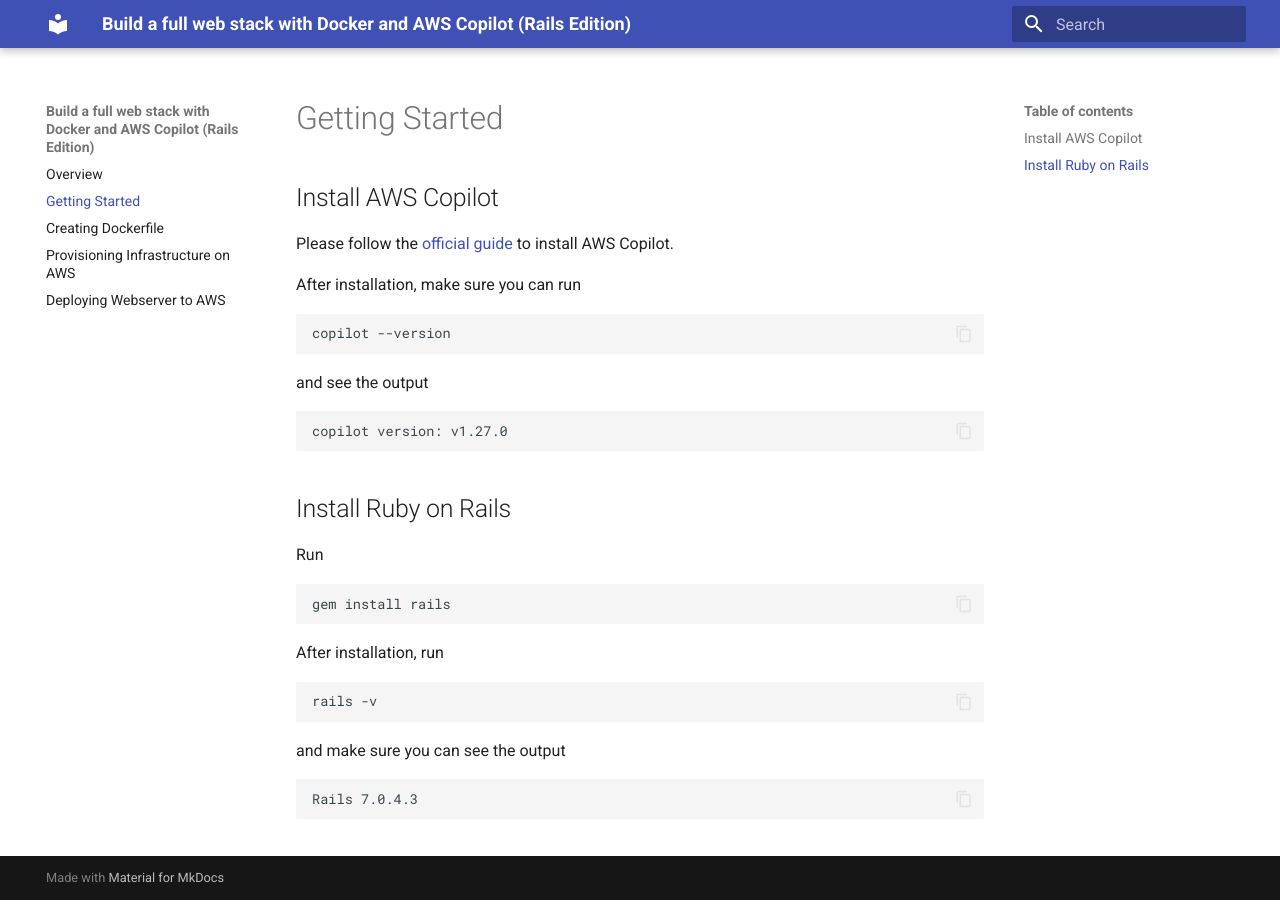
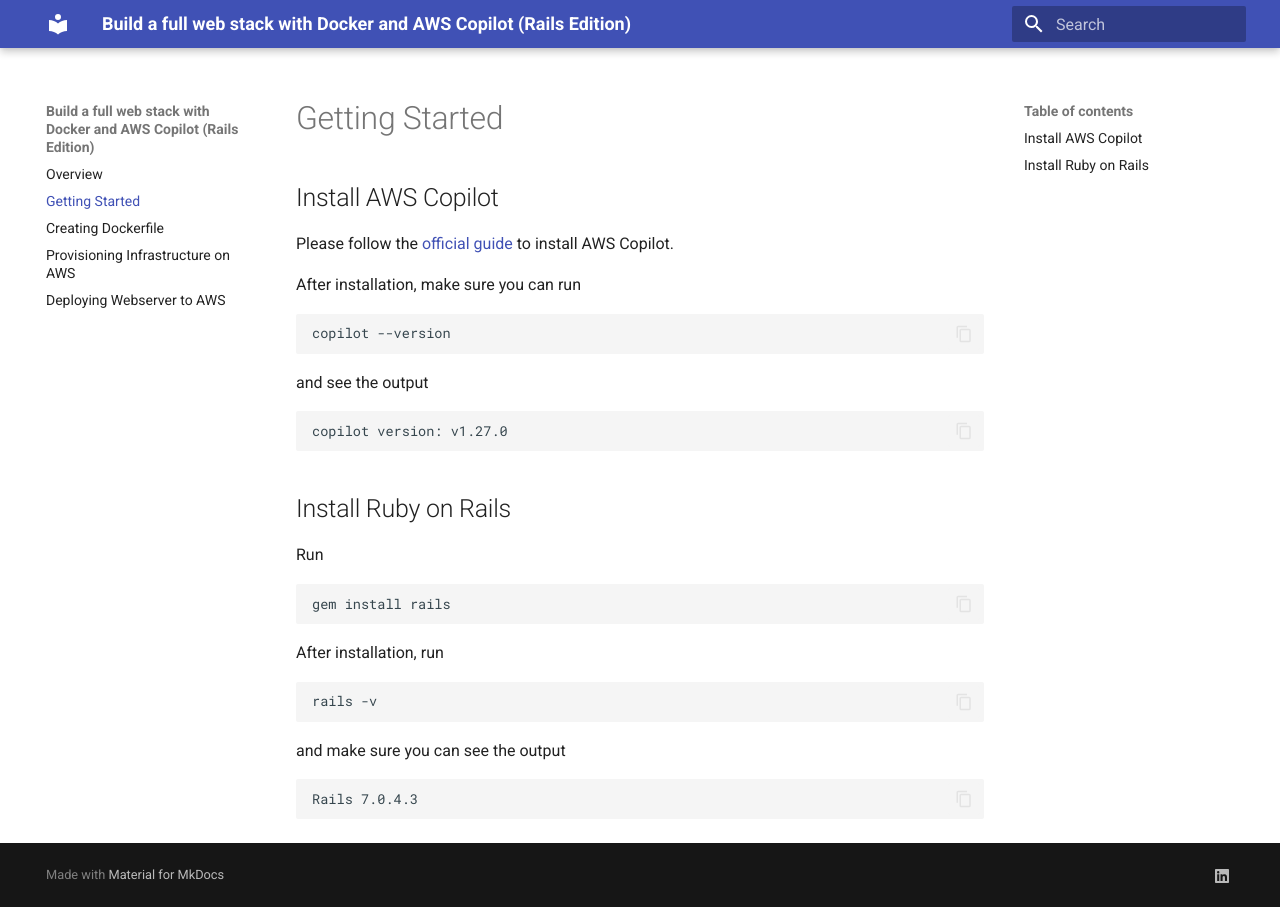
Before and after one commit to build-with-aws-copilot/rails_docs, an MkDocs documentation site: the page built from docs/getting_started.md, in a window 1280 px wide. Built offline with MkDocs 1.6.1 and Material for MkDocs 9.7.7, drawn with Linux system fonts in a browser that asks for light colours.

```diff
--- a/mkdocs.yml
+++ b/mkdocs.yml
@@ -4,6 +4,8 @@ theme:
   custom_dir: overrides
   features:
     - content.code.copy
+    - navigation.instant
+    - navigation.tracking
 
 nav:
   - Overview: index.md
@@ -15,6 +17,9 @@ extra:
   analytics:
     provider: google
     property: G-3V5Y9CDCVG
+  social:
+    - icon: fontawesome/brands/linkedin
+      link: https://www.linkedin.com/in/richardchou89/
 
 markdown_extensions:
   - admonition
```
